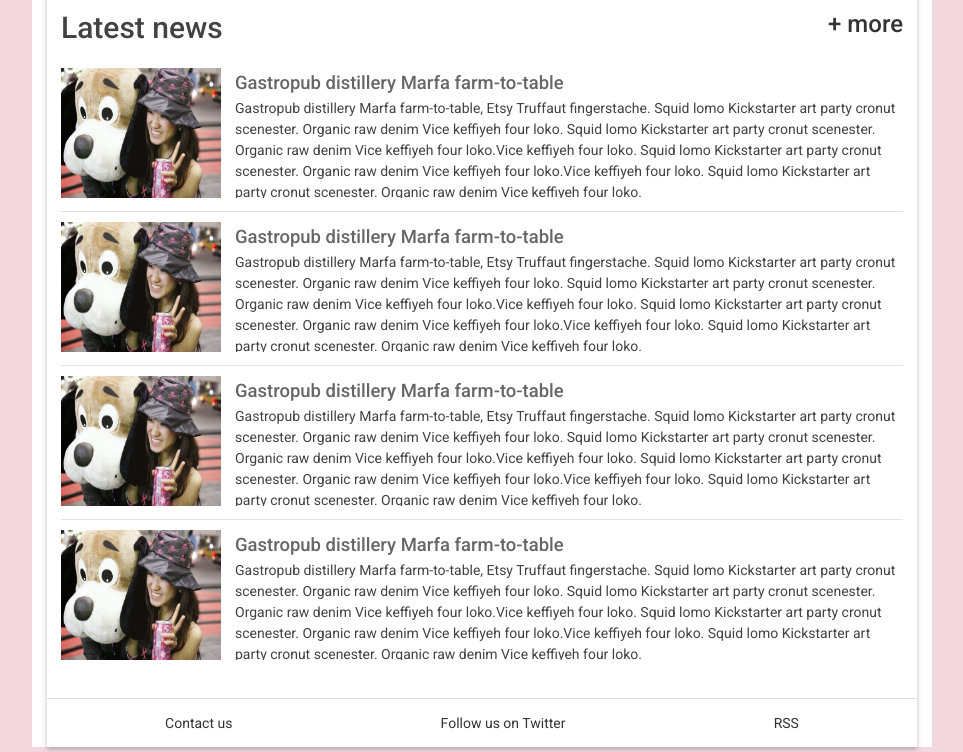
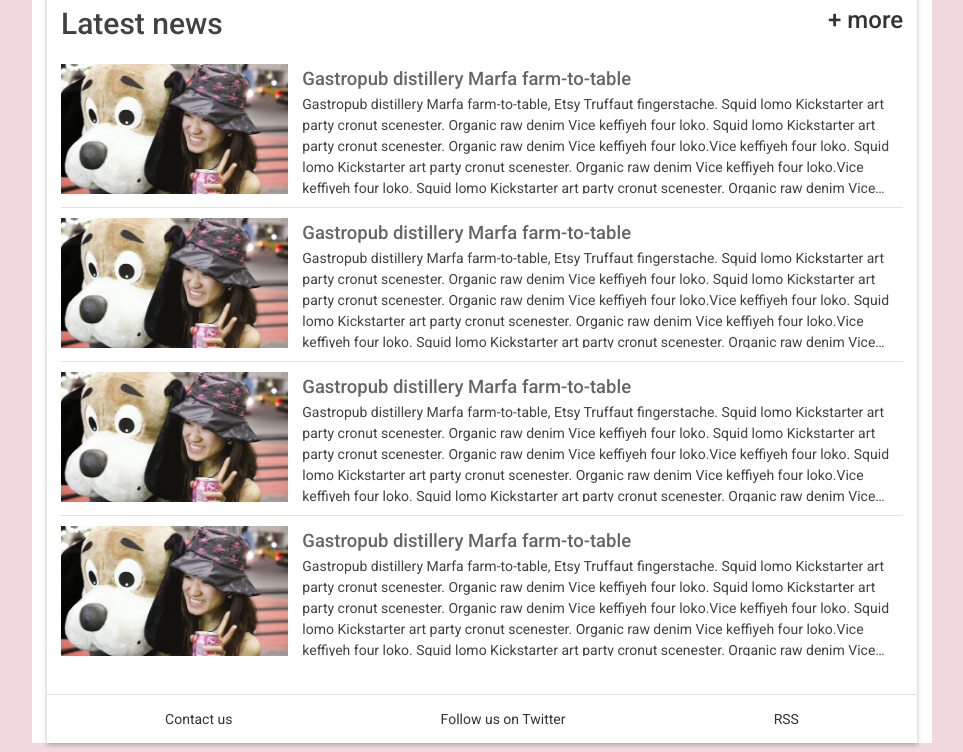
Before and after one commit to AlanPrado/FSWD_responsive-design-ud893, a website: page index.html in a window 1280 px wide. Shown: the part 802-1554 px from the top of the page, without its empty margins (158-1121 px from the left). Drawn offline with nearby package versions, Linux system fonts and the light colour scheme; files that its build step writes are made by us from their sources.

Commit message:
adjust image size

```diff
--- a/index.html
+++ b/index.html
@@ -182,7 +182,9 @@
             <h2 class="news__title">Latest news <a href="#" class="news__more">+ more</a></h2>
             <ul class="separator">
               <li class="snippet">
-                <img class="snippet__thumbnail" src="images/dog.jpg" alt="picture of a girl with a large, stuffed dog toy">
+                <div  class="snippet__thumbnail">
+                  <img src="images/dog_small.jpg" alt="picture of a girl with a large, stuffed dog toy">
+                </div>
                 <div class="snippet__post">
                   <h3 class="snippet__post__title truncate-title"><a href="#">Gastropub distillery Marfa farm-to-table</a></h3>
                   <p class="snippet__post__text truncate-lines">Gastropub distillery Marfa farm-to-table, Etsy Truffaut fingerstache.
@@ -191,7 +193,9 @@
                 </div>
               </li>
               <li class="snippet">
-                <img class="snippet__thumbnail" src="images/dog.jpg" alt="picture of a girl with a large, stuffed dog toy">
+                <div  class="snippet__thumbnail">
+                  <img src="images/dog_small.jpg" alt="picture of a girl with a large, stuffed dog toy">
+                </div>
                 <div class="snippet__post">
                   <h3 class="snippet__post__title truncate-title"><a href="#">Gastropub distillery Marfa farm-to-table</a></h3>
                   <p class="snippet__post__text truncate-lines">Gastropub distillery Marfa farm-to-table, Etsy Truffaut fingerstache.
@@ -200,7 +204,9 @@
                 </div>
               </li>
               <li class="snippet">
-                <img class="snippet__thumbnail" src="images/dog.jpg" alt="picture of a girl with a large, stuffed dog toy">
+                <div  class="snippet__thumbnail">
+                  <img src="images/dog_small.jpg" alt="picture of a girl with a large, stuffed dog toy">
+                </div>
                 <div class="snippet__post">
                   <h3 class="snippet__post__title truncate-title"><a href="#">Gastropub distillery Marfa farm-to-table</a></h3>
                   <p class="snippet__post__text truncate-lines">Gastropub distillery Marfa farm-to-table, Etsy Truffaut fingerstache.
@@ -209,7 +215,9 @@
                 </div>
               </li>
               <li class="snippet">
-                <img class="snippet__thumbnail" src="images/dog.jpg" alt="picture of a girl with a large, stuffed dog toy">
+                <div  class="snippet__thumbnail">
+                  <img src="images/dog_small.jpg" alt="picture of a girl with a large, stuffed dog toy">
+                </div>
                 <div class="snippet__post">
                   <h3 class="snippet__post__title truncate-title"><a href="#">Gastropub distillery Marfa farm-to-table</a></h3>
                   <p class="snippet__post__text truncate-lines">Gastropub distillery Marfa farm-to-table, Etsy Truffaut fingerstache.
--- a/sass/main-550w.scss
+++ b/sass/main-550w.scss
@@ -1,13 +1,16 @@
 @media screen and (max-width: 550px) {
 
+
+  .header {
     .header__logo {
       font-size: 1em;
       max-width: 20%;
     }
 
     .header__title {
-    font-size: 2em;
+      font-size: 1.5em;
       flex-grow: 1;
+    }
   }
 
   .content {
--- a/sass/main.scss
+++ b/sass/main.scss
@@ -173,7 +173,7 @@ footer {
   width: 100%;
   margin-left: auto;
   margin-right: auto;
-  padding-top: 0.5em;
+  padding-top: 3px;
 }
 
 .hero {
@@ -181,7 +181,8 @@ footer {
   position: relative;
   background-image: url("/images/dog.jpg");
   background-size: cover;
-  height: 300px;
+  background-repeat: no-repeat;
+  min-height: 300px;
 
   article {
     box-sizing: border-box;
@@ -349,7 +350,12 @@ footer {
   .snippet__thumbnail {
     flex-shrink: 0;
     margin-right: 1em;
-    width: 160px;
+    width: 27%;
+    overflow: hidden;
+
+    img {
+      width: 100%;
+    }
   }
 
   .snippet__post {
```
Lines whose indentation alone changed are shown as unchanged.
